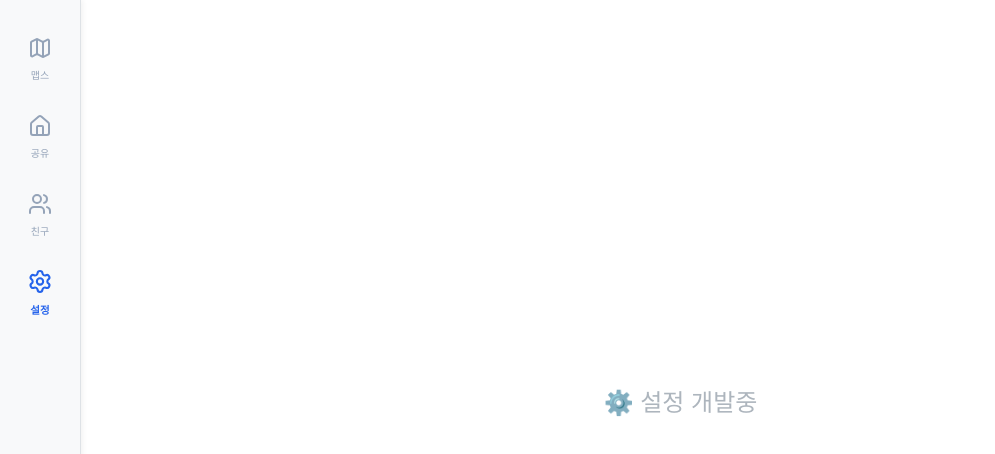
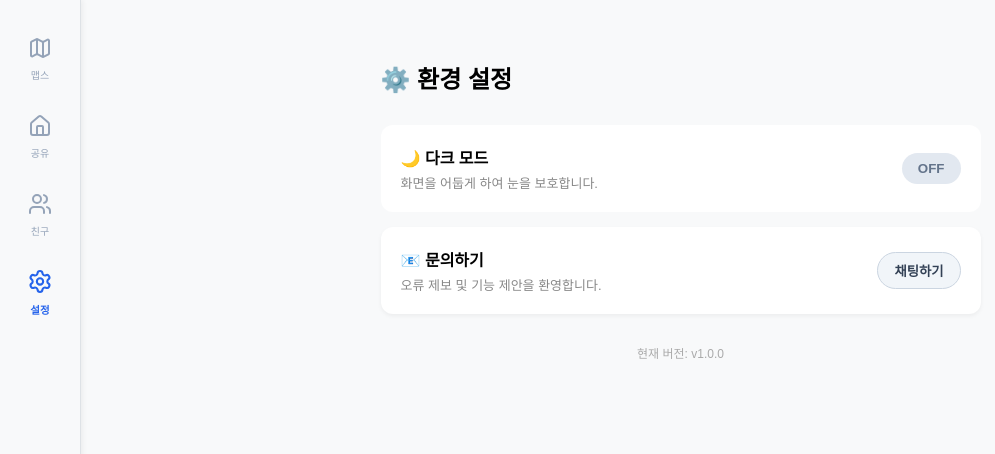
Before and after one commit to minseid/dudutaMap_renewer, a React (Vite) app: page / in a window 1280 px wide. Both pictures are taken after a click on the button "설정". Shown: the top 454 px of the page, without its empty margins (0-995 px from the left). Built offline with nearby package versions, Linux system fonts and the light colour scheme; grey boxes are pictures that could not be loaded; the HTML template or start-up script is replaced by a standard one.

Commit message:
filter develop4

```diff
--- a/package.json
+++ b/package.json
@@ -11,6 +11,7 @@
   },
   "dependencies": {
     "clsx": "^2.1.1",
+    "firebase": "^12.7.0",
     "leaflet": "^1.9.4",
     "lucide-react": "^0.562.0",
     "react": "^19.2.0",
--- a/src/App.jsx
+++ b/src/App.jsx
@@ -2,12 +2,16 @@ import React, { useState, useEffect } from 'react';
 import { Map, Home, Users, Settings, Filter, ChevronDown, CheckSquare, Square } from 'lucide-react';
 import MapComponent from './components/MapComponent';
 import { Category, DUDU_DATA } from './data';
+import SettingsPage from './settings/SettingsPage';
+import { useLocalStorage } from './hooks/useLocalStorage';
+
 
 function App() {
   const [activeTab, setActiveTab] = useState('map');
   const [isFilterOpen, setIsFilterOpen] = useState(false);
   const [expandedCategories, setExpandedCategories] = useState({});
   const [checkedItems, setCheckedItems] = useState({});
+  const [isDarkMode, setIsDarkMode] = useLocalStorage('setting-darkMode', false);
 
   // ✨ 화면 크기 감지 (모바일 여부 확인)
   const [isMobile, setIsMobile] = useState(window.innerWidth <= 768);
@@ -65,15 +69,20 @@ function App() {
       width: '100vw',
       height: '100vh',
       overflow: 'hidden',
-      margin: 0, padding: 0, fontFamily: 'sans-serif', backgroundColor: '#fff',
+      margin: 0, padding: 0, fontFamily: 'sans-serif',
       position: 'relative',
       // ✨ 모바일이면 세로 배치(역순: 사이드바가 아래로), PC면 가로 배치
       flexDirection: isMobile ? 'column-reverse' : 'row',
+
+      backgroundColor: isDarkMode ? '#121212' : '#fff',
+
+      color: isDarkMode ? '#ffffff' : '#000000',
     },
 
     // 1. 사이드바 (내비게이션)
     sidebar: {
-      backgroundColor: '#f8f9fa',
+      backgroundColor: isDarkMode ? '#1e1e1e' : '#f8f9fa',
+      borderRight: isDarkMode ? '1px solid #333' : '1px solid #dee2e6',
       display: 'flex',
       alignItems: 'center',
       zIndex: 30, // 필터보다 위에 있어야 함
@@ -83,7 +92,6 @@ function App() {
       width: isMobile ? '100%' : '80px',
       height: isMobile ? '70px' : '100%',
       flexDirection: isMobile ? 'row' : 'column', // 모바일은 가로 배열
-      borderRight: isMobile ? 'none' : '1px solid #dee2e6',
       borderTop: isMobile ? '1px solid #dee2e6' : 'none',
       justifyContent: isMobile ? 'space-around' : 'flex-start', // 모바일은 균등 배치
       paddingTop: isMobile ? '0' : '20px',
@@ -170,9 +178,9 @@ function App() {
       width: '100%',
       height: '100%',
       position: 'relative',
-      backgroundColor: '#ffffff',
       zIndex: 1,
-      overflow: 'hidden'
+      overflow: 'hidden' ,
+      backgroundColor: isDarkMode ? '#121212' : '#ffffff',
     },
 
     menuItem: (isActive, isFilterBtn = false) => ({
@@ -295,8 +303,13 @@ function App() {
         {activeTab === 'map' && <div style={{ width: '100%', height: '100%' }}><MapComponent markers={filteredMarkers} /></div>}
         {activeTab === 'home' && <Placeholder text="🏠 집 공유페이지 개발중" />}
         {activeTab === 'friends' && <Placeholder text="👥 친구 찾기페이지 개발중" />}
-        {activeTab === 'settings' && <Placeholder text="⚙️ 설정 개발중" />}
-      </main>
+        {activeTab === 'settings' && (
+          <SettingsPage
+            isDarkMode={isDarkMode}
+            setIsDarkMode={setIsDarkMode}
+          />
+        )}
+        </main>
     </div>
   );
 }
--- a/src/data.js
+++ b/src/data.js
@@ -294,19 +294,22 @@ export const DUDU_DATA = [
   { id: 227, group: '밥그릇', category: 'formosandeer', position: [487, 770]},
 
   //스페셜
-  { id: 228, group: '스페셜', category: 'specialtree', position: [330, 610]}, //12
-  //{ id: 228, group: '스페셜', category: 'specialtree', position: [400, 630]}, //11
-  // { id: 228, group: '스페셜', category: 'specialtree', position: [480, 640]}, //10
-  //{ id: 228, group: '스페셜', category: 'specialtree', position: [550, 640]}, //9
-  //{ id: 228, group: '스페셜', category: 'specialtree', position: [600, 580]}, //8
-  // { id: 228, group: '스페셜', category: 'specialtree', position: [600, 510]}, //7
-  // { id: 228, group: '스페셜', category: 'specialtree', position: [630, 430]}, //6
-  // { id: 228, group: '스페셜', category: 'specialtree', position: [635, 370]}, //5
-  // { id: 228, group: '스페셜', category: 'specialtree', position: [540, 305]}, //4
-  // { id: 228, group: '스페셜', category: 'specialtree', position: [460, 315]}, //3
-  // { id: 229, group: '스페셜', category: 'specialrock', position: [390, 320]}, //2
-  // { id: 228, group: '스페셜', category: 'specialtree', position: [320, 350]}, //1
-  { id: 229, group: '스페셜', category: 'specialrock', position: [760, 315]}, //온천산
+  { id: 1228, group: '스페셜', category: 'specialtree', position: [330, 610]}, //12
+  // { id: 1229, group: '스페셜', category: 'specialtree', position: [400, 630]}, //11
+  // { id: 1230, group: '스페셜', category: 'specialtree', position: [480, 640]}, //10
+  // { id: 1231, group: '스페셜', category: 'specialtree', position: [550, 640]}, //9
+  // { id: 1232, group: '스페셜', category: 'specialtree', position: [600, 580]}, //8
+  // { id: 1233, group: '스페셜', category: 'specialtree', position: [600, 510]}, //7
+  // { id: 1234, group: '스페셜', category: 'specialtree', position: [630, 430]}, //6
+  // { id: 1235, group: '스페셜', category: 'specialtree', position: [635, 370]}, //5
+  // { id: 1236, group: '스페셜', category: 'specialtree', position: [540, 305]}, //4
+  // { id: 1237, group: '스페셜', category: 'specialtree', position: [460, 315]}, //3
+  // { id: 1238, group: '스페셜', category: 'specialrock', position: [390, 320]}, //2
+  // { id: 1239, group: '스페셜', category: 'specialtree', position: [320, 350]}, //1
+
+
+  { id: 1240, group: '스페셜', category: 'specialrock', position: [760, 315]}, //온천산
+  // { id: 1241, group: '스페셜', category: 'specialtree', position: [420, 780]}, //영혼의 숲
 
 
   //희귀
--- /dev/null
+++ b/src/hooks/useLocalStorage.js
@@ -0,0 +1,39 @@
+'use client';
+import { useState } from 'react';
+
+export function useLocalStorage(key, initialValue) {
+  // 1. 상태 초기화
+  const [storedValue, setStoredValue] = useState(() => {
+    if (typeof window === 'undefined') {
+      return initialValue;
+    }
+    try {
+      // 로컬 스토리지에서 값 가져오기
+      const item = window.localStorage.getItem(key);
+      // 값이 있으면 파싱해서 쓰고, 없으면 초기값 사용
+      return item ? JSON.parse(item) : initialValue;
+    } catch (error) {
+      console.log(error);
+      return initialValue;
+    }
+  });
+
+  // 2. 값이 바뀔 때마다 로컬 스토리지에도 저장
+  const setValue = (value) => {
+    try {
+      // 함수형 업데이트인지 체크
+      const valueToStore =
+        value instanceof Function ? value(storedValue) : value;
+
+      setStoredValue(valueToStore);
+
+      if (typeof window !== 'undefined') {
+        window.localStorage.setItem(key, JSON.stringify(valueToStore));
+      }
+    } catch (error) {
+      console.log(error);
+    }
+  };
+
+  return [storedValue, setValue];
+}
--- /dev/null
+++ b/src/settings/SettingsPage.jsx
@@ -0,0 +1,99 @@
+'use client';
+import React from 'react';
+
+// 🚨 중요: props로 (isDarkMode, setIsDarkMode)를 받아옵니다.
+const SettingsPage = ({ isDarkMode, setIsDarkMode }) => {
+
+  const toggleStyle = {
+    cursor: 'pointer',
+    padding: '8px 16px',
+    borderRadius: '20px',
+    border: 'none',
+    fontWeight: 'bold',
+    transition: 'all 0.2s',
+  };
+
+  const handleContact = () => {
+    window.location.href ="https://open.kakao.com/o/s2fGH6ai"
+  }
+
+  return (
+    <div style={{
+      width: '100%',
+      height: '100%',
+      padding: '40px 20px',
+      boxSizing: 'border-box',
+      // 배경색도 다크모드 따라가게 수정
+      backgroundColor: isDarkMode ? '#1a1a1a' : '#f8f9fa',
+      color: isDarkMode ? 'white' : 'black',
+      overflowY: 'auto'
+    }}>
+      <div style={{ maxWidth: '600px', margin: '0 auto' }}>
+        <h2 style={{ fontSize: '24px', marginBottom: '30px' }}>⚙️ 환경 설정</h2>
+
+        {/* 다크 모드 설정 */}
+        <div style={{
+          backgroundColor: isDarkMode ? '#333' : 'white', // 카드 배경색
+          padding: '20px',
+          borderRadius: '12px',
+          marginBottom: '15px',
+          display: 'flex',
+          justifyContent: 'space-between',
+          alignItems: 'center'
+        }}>
+          <div>
+            <div style={{ fontSize: '16px', fontWeight: 'bold' }}>🌙 다크 모드</div>
+            <div style={{ fontSize: '13px', color: isDarkMode ? '#aaa' : '#888', marginTop: '4px' }}>
+              화면을 어둡게 하여 눈을 보호합니다.
+            </div>
+          </div>
+          <button
+            onClick={() => setIsDarkMode(!isDarkMode)} // 🚨 부모(App.js)의 함수 실행
+            style={{
+              ...toggleStyle,
+              backgroundColor: isDarkMode ? '#fbbf24' : '#e2e8f0',
+              color: isDarkMode ? '#000' : '#64748b'
+            }}
+          >
+            {isDarkMode ? 'ON' : 'OFF'}
+          </button>
+        </div>
+        {/* 4. 문의하기 (새로 추가됨 ✨) */}
+        <div style={{
+          backgroundColor: isDarkMode ? '#333' : 'white',
+          padding: '20px',
+          borderRadius: '12px',
+          boxShadow: '0 2px 4px rgba(0,0,0,0.05)',
+          display: 'flex',
+          justifyContent: 'space-between',
+          alignItems: 'center'
+        }}>
+          <div>
+            <div style={{ fontSize: '16px', fontWeight: 'bold' }}>📧 문의하기</div>
+            <div style={{ fontSize: '13px', color: isDarkMode ? '#aaa' : '#888', marginTop: '4px' }}>
+              오류 제보 및 기능 제안을 환영합니다.
+            </div>
+          </div>
+          <button
+            onClick={handleContact}
+            style={{
+              ...toggleStyle,
+              backgroundColor: isDarkMode ? '#4b5563' : '#f1f5f9',
+              color: isDarkMode ? 'white' : '#334155',
+              border: '1px solid',
+              borderColor: isDarkMode ? '#6b7280' : '#cbd5e1'
+            }}
+          >
+            채팅하기
+          </button>
+        </div>
+        {/* 하단 버전 정보 */}
+        <div style={{ marginTop: '30px', textAlign: 'center', color: '#aaa', fontSize: '12px' }}>
+          현재 버전: v1.0.0 <br/>
+        </div>
+      </div>
+    </div>
+  );
+};
+
+export default SettingsPage;
```
Also changed, not shown: src/firebase.js (added, +22 -0 lines), 1 other file (tests, documents, lock files or other folders).
